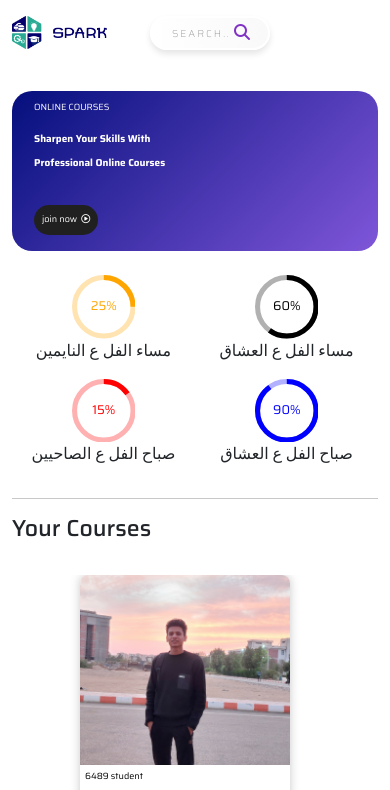
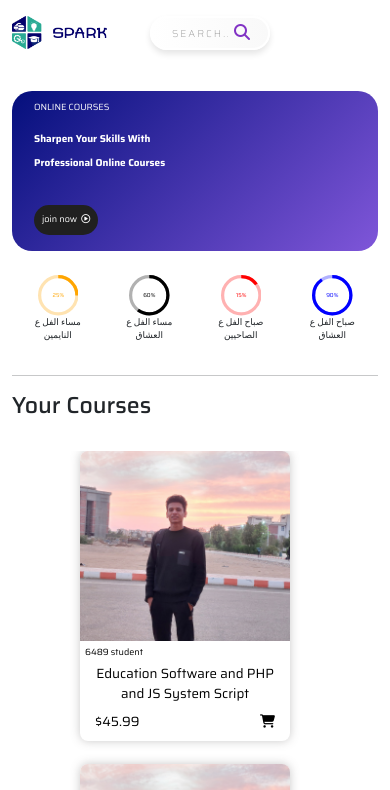
Before and after one commit to Ahmed-Nadyy/Spark, a React (Vite) app: page / in a window 390 px wide. Shown: the top 790 px of the page. Built offline with nearby package versions, Linux system fonts and the light colour scheme.

Commit message:
newupdates

```diff
--- a/src/Component/Progressbar/Progressbar.css
+++ b/src/Component/Progressbar/Progressbar.css
@@ -1,24 +1,40 @@
-.cpbar{
+.cpbar {
     width: 40%;
+    font-size: 14px;
+  }
 
-}
-/* @media screen and (max-width: 992px) {
-    .cpbar{
-        width: 70px;
+  @media screen and (max-width: 992px) {
+    .cpbar {
+        width: 65%;
+    }
+    .pbdes {
+      font-size: 12px;
+    }
+  }
 
+  @media screen and (max-width: 768px) {
+    .cpbar {
+        width: 70%;
     }
-}
+    .pbdes {
+      font-size: 11px;
+    }
+  }
 
-@media screen and (max-width: 768px) {
-    .cpbar{
-        width: 40px;
+  @media screen and (max-width: 685px) {
+    .cpbar {
+        width: 47%;
+    }
+    .pbdes {
+      font-size: 10px;
+    }
+  }
 
+  @media screen and (max-width: 576px) {
+    .cpbar {
+        width: 60%;
     }
-}
-
-@media screen and (max-width: 576px) {
-    .cpbar{
-        width: 30px;
-
+    .pbdes {
+      font-size: 9px;
     }
-} */
+  }
--- a/src/Component/Progressbar/Progressbar.jsx
+++ b/src/Component/Progressbar/Progressbar.jsx
@@ -22,9 +22,10 @@ function Progressbar(props) {
     return () => clearInterval(timer);
   }, []);
 
+
   return (
     <>
-      <div className="col-md-3 col-6 text-center">
+      <div className="col-md-3 col-6 text-center w-25">
         <CircularProgressbar
           className=" cpbar"
           value={animationValue}
@@ -41,10 +42,11 @@ function Progressbar(props) {
             },
             text: {
               fill: `${props.color}`,
+              fontSize: '14px',
             },
           }}
         />
-        <p>{props.text}</p>
+        <p className="pbdes">{props.text}</p>
       </div>
     </>
   );
--- a/src/Component/Sidebar/Sidebar.css
+++ b/src/Component/Sidebar/Sidebar.css
@@ -1,10 +1,10 @@
 .settingicon{
   display: none;
   color: #962dff;
-  position: absolute;
+  /* position: absolute; */
   top: 24px;
   right: 0px;
-  left: 80%;
+  /* left: 80%; */
   font-size: larger;
   cursor: pointer;
 }
@@ -110,6 +110,16 @@ main h1 {
       text-decoration: none;
         color: black;
     }
+    .logout{
+      font-size: 11px;
+    display: flex;
+    align-items: center;
+    padding: 10px 12px;
+    border-radius: 10px;
+    cursor: pointer;
+    text-decoration: none;
+
+  }
   }
 
   @media screen and (max-width: 768px) {
@@ -133,10 +143,20 @@ main h1 {
       transition: all 0.5s ease;
       z-index: 10;
     }
+    .logout{
+      font-size: 10px;
+    display: flex;
+    align-items: center;
+    padding: 10px 12px;
+    border-radius: 10px;
+    cursor: pointer;
+    text-decoration: none;
+
+  }
   }
   @media screen and (max-width: 685px) {
     .menu-item {
-      font-size: 10px;
+      font-size: 9px;
       display: flex;
       align-items: center;
       padding: 10px 12px;
@@ -155,16 +175,16 @@ main h1 {
       transition: all 0.5s ease;
       z-index: 10;
     }
-    /* .settingicon{
-      color: #962dff;
-      display: flex;
-      position: absolute;
-      top: 24px;
-      right: 0px;
-      left: 80%;
-      font-size: larger;
-      cursor: pointer;
-    } */
+    .logout{
+      font-size: 9px;
+    display: flex;
+    align-items: center;
+    padding: 10px 12px;
+    border-radius: 10px;
+    cursor: pointer;
+    text-decoration: none;
+
+  }
 
   }
   @media screen and (max-width: 576px) {
@@ -179,7 +199,7 @@ main h1 {
       z-index: 10;
     }
     .menu-item {
-      font-size: 12px;
+      font-size: 8px;
       width: 150px;
       display: flex;
       align-items: center;
@@ -189,15 +209,15 @@ main h1 {
       text-decoration: none;
         color: black;
     }
-    /* .settingicon{
-      color: #962dff;
-      display: flex;
-      position: absolute;
-      top: 24px;
-      right: 0px;
-      left: 88%;
-      font-size: larger;
-      cursor: pointer;
-    } */
+    .logout{
+      font-size: 8px;
+    display: flex;
+    align-items: center;
+    padding: 10px 12px;
+    border-radius: 10px;
+    cursor: pointer;
+    text-decoration: none;
 
   }
+
+  }
--- a/src/Component/Sidebar/Sidebar.jsx
+++ b/src/Component/Sidebar/Sidebar.jsx
@@ -56,8 +56,9 @@ function Sidebar() {
   return (
     <>
     <img className="logo position-absolute" src={logo2} alt="menu-icon" onClick={handleLogoClick}/>
-    <i className="fas fa-bars settingicon" onClick={handleLogoClick} style={{ display: check ? 'flex' : 'none' }}></i>
-
+    <div className="container col-12 position-absolute align-items-end">
+    <i className="offset-11 fas fa-bars settingicon" onClick={handleLogoClick} style={{ display: check ? 'flex' : 'none' }}></i>
+    </div>
       <div id="menu" className={`visible col-2 position-fixed`}>
         <div className="menu-header ">
           <div className="menu-btn">
@@ -131,10 +132,12 @@ function Sidebar() {
             <span>Groups</span>
           </Link>
         </div>
-        <div className="menu-group setting w-75">
+        <div className=" mb-3 ">
           <Link
             to="#"
-            className={`logout m-1 text-black`}
+            className={`menu-item logout m-1 text-black ${
+              activeItem === "Settings" ? "active" : ""
+            } m-1`}
             onClick={() => handleItemClick("Settings")}>
             <i className="fas fa-cog"></i>
             &nbsp;
```
